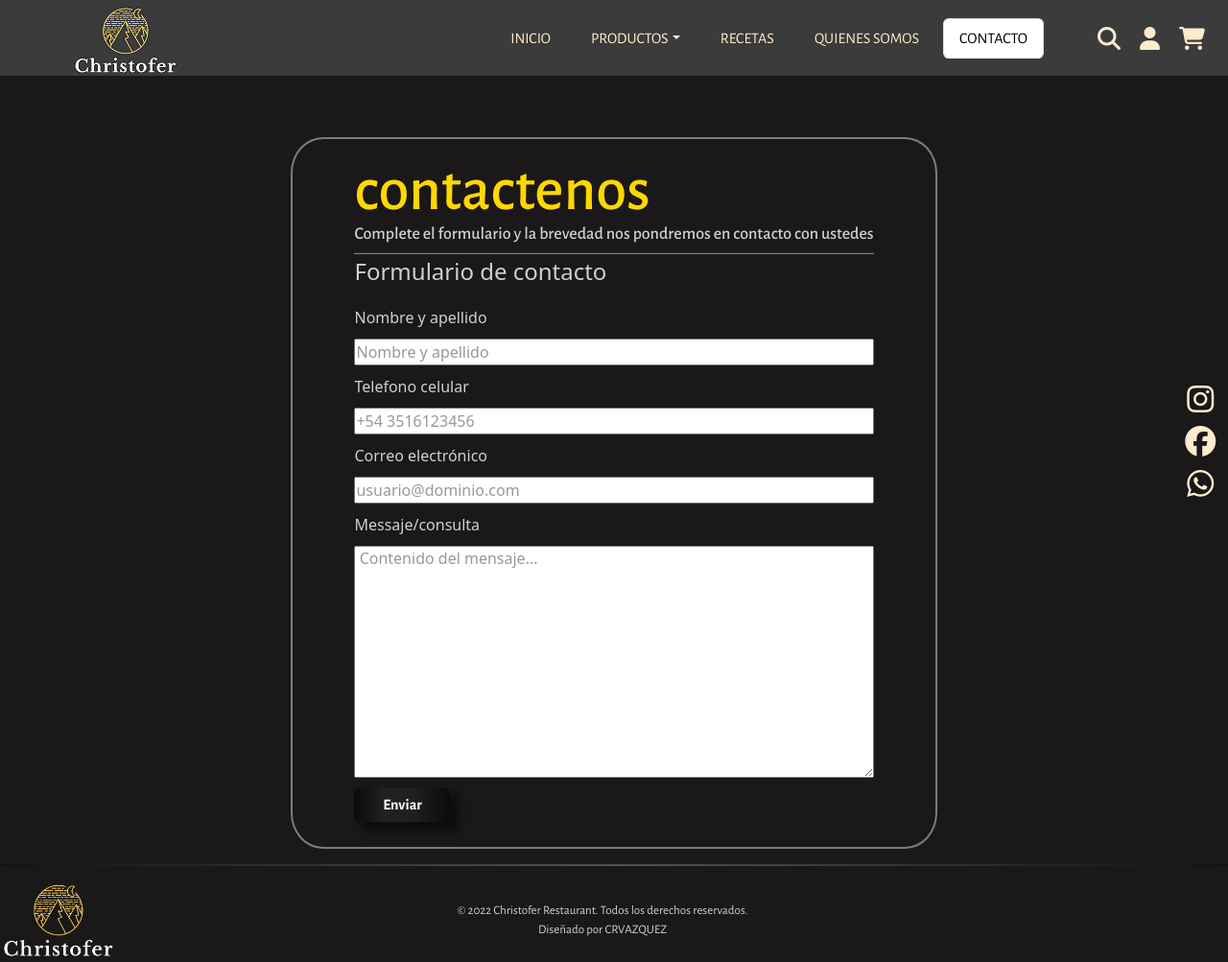
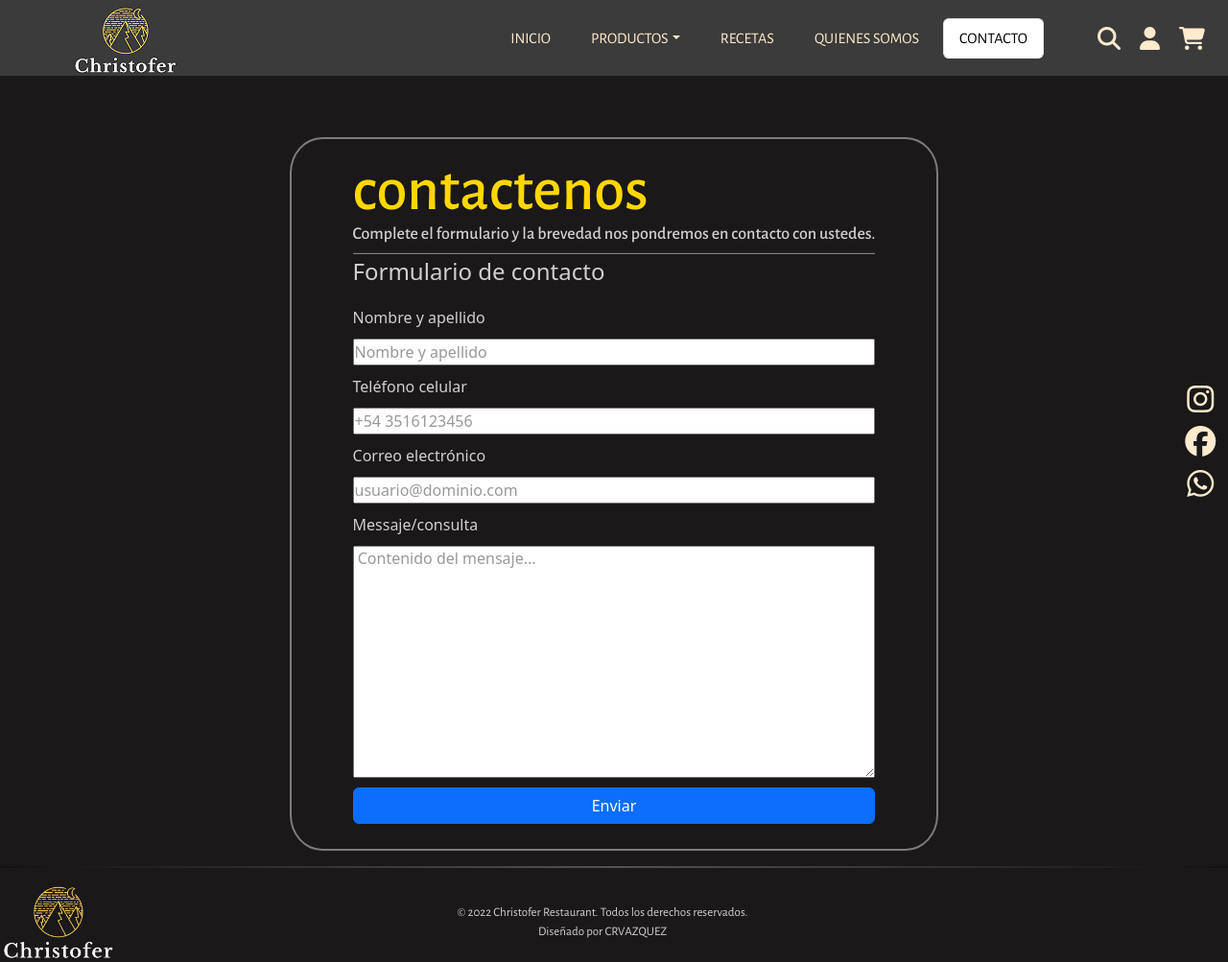
Before and after one commit to cristianvazquezr/Proyecto-Final-HTML, a website: page paginas/contacto.html in a window 1280 px wide. Shown: the whole page at 96% size. Drawn offline with nearby package versions, Linux system fonts and the light colour scheme.

Commit message:
se corrigen errores de ortografia

```diff
--- a/paginas/contacto.html
+++ b/paginas/contacto.html
@@ -115,19 +115,19 @@
         <div class="contacto">
             <div class="contacto_formulario">
                 <H1>contactenos</H1>
-                <h2>Complete el formulario y la brevedad nos pondremos en contacto con ustedes</h2>
+                <h2>Complete el formulario y la brevedad nos pondremos en contacto con ustedes.</h2>
                 <form action="">
                     <fieldset>
                         <legend>Formulario de contacto</legend>
                         <label for="nombre">Nombre y apellido</label>
                         <input type="text" name="nombreApellido" id="nombre" size="30" value="Nombre y apellido">
-                        <label for="phone">Telefono celular</label>
-                        <input type="tel" name="telefono" id="phone" size="15" value="+54 3516123456">
+                        <label for="phone">Teléfono celular</label>
+                        <input type="tel" name="teléfono" id="phone" size="15" value="+54 3516123456">
                         <label for="correo">Correo electrónico</label>
                         <input type="email" name="email" id="correo" size="50" value="usuario@dominio.com">
                         <label for="mensaje">Messaje/consulta</label>
                         <textarea name="descripcion" id="mensaje" cols="30" rows="10"> Contenido del mensaje...</textarea>
-                        <button class="btn btn-primary boton boton--hidden" type="submit" name="enviar" value="Enviar">Enviar</button>
+                        <button class="btn btn-primary gitboton boton--hidden" type="submit" name="enviar" value="Enviar">Enviar</button>
                         <div class="contacto_formulario_redes">
                             <button class="btn btn-primary boton" type="submit" name="enviar" value="Enviar">Enviar</button>
                             <div>
```
